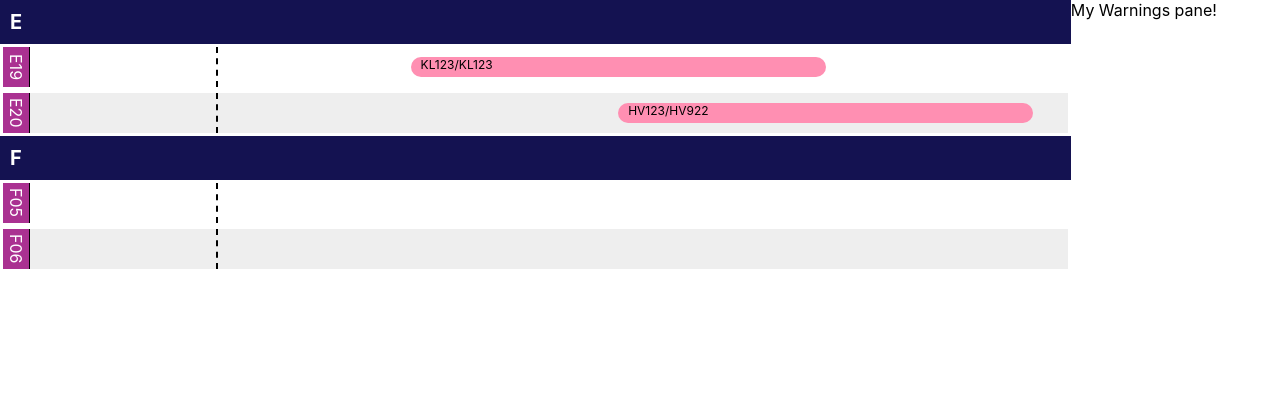
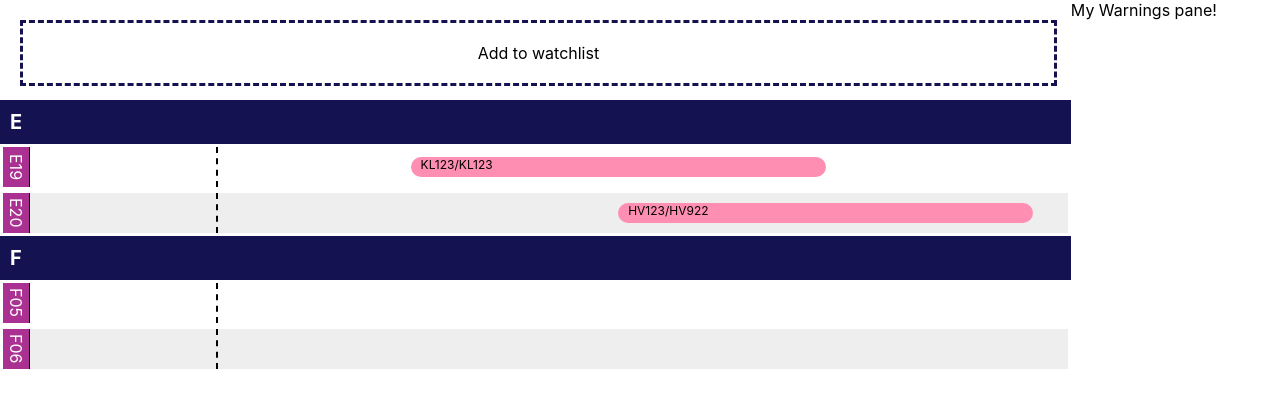
Before and after one commit to FlorisHoogenboom/react-gate-scheduler, a React (Create React App) app: page / in a window 1280 px wide. Shown: the top 408 px of the page. Built offline with nearby package versions, Linux system fonts and the light colour scheme.

Commit message:
Add ad to watchlist drop area.

```diff
--- a/src/App.js
+++ b/src/App.js
@@ -1,11 +1,16 @@
-import GateChart from './GateChart';
-import {ThemeProvider} from './theming';
 import {useEffect, useState} from 'react';
 import {
     DefaultBackwardWindowInSeconds,
     DefaultFowardWindowInSeconds,
     StartTime,
 } from './Constants';
+
+import {HTML5Backend} from 'react-dnd-html5-backend';
+import {DndProvider} from 'react-dnd';
+
+import {ThemeProvider} from './theming';
+import GateChart from './GateChart';
+import DropArea from './DropArea';
 
 function App() {
     const [time, setTime] = useState(
@@ -26,15 +31,25 @@ function App() {
 
     return (
         <ThemeProvider>
+            <DndProvider backend={HTML5Backend}>
                 <div style={{display: 'flex'}}>
+                    <div style={{width: '100%'}}>
+                        <div style={{width: '100%', height: '100px', padding: '20px', boxSizing: 'border-box'}}>
+                            <DropArea
+                                text="Add to watchlist"></DropArea>
+
+                        </div>
                         <GateChart
                             startTime={time}
                             forwardWindowInSeconds={DefaultFowardWindowInSeconds}
                             backwardWindowInSeconds={DefaultBackwardWindowInSeconds}></GateChart>
+
+                    </div>
                     <div style={{width: '250px'}}>
                         My Warnings pane!
                     </div>
                 </div>
+            </DndProvider>
         </ThemeProvider>
     );
 }
--- /dev/null
+++ b/src/DropArea.js
@@ -0,0 +1,57 @@
+import React from 'react';
+import {useDrop} from 'react-dnd';
+
+import {DragTypes} from './Constants';
+import {useTheme} from './theming';
+
+
+function DropArea({
+    style,
+    text,
+    ...props
+}) {
+    const theme = useTheme();
+
+    const [{canDrop, isOver}, dropRef] = useDrop(() => ({
+        accept: DragTypes.FLIGHT,
+        drop: (item, monitor) => {
+            console.log(item)
+        },
+        collect: (monitor) => ({
+            canDrop: !!monitor.canDrop(),
+            isOver: !!monitor.isOver(),
+        }),
+
+    }));
+
+    let rootStyle = {
+        border: '3px dashed',
+        borderColor: theme.primaryColor,
+        height: '100%',
+        width: '100%',
+        textAlign: 'center',
+        display: 'table',
+    };
+
+    const textStyle = {
+        display: 'table-cell',
+        verticalAlign: 'middle',
+    };
+
+    if (isOver) {
+        rootStyle = {
+            ...rootStyle,
+            backgroundColor: theme.highlightColor,
+        };
+    }
+
+    return (
+        <div
+            style={{...rootStyle, ...style}}
+            ref={dropRef}>
+            <span style={textStyle}>{text}</span>
+        </div>
+    );
+}
+
+export default DropArea;
--- a/src/GateChart.js
+++ b/src/GateChart.js
@@ -53,7 +53,6 @@ function GateChart({
     const theme = useTheme();
 
     const rootStyle = {
-        minHeight: '100%',
         width: '100%',
     };
 
@@ -87,7 +86,6 @@ function GateChart({
     };
 
     return (
-        <DndProvider backend={HTML5Backend}>
         <div style={{...rootStyle, ...style}} >
             {!!turnarounds && Object.entries(toNestedStructure(gateConfig, turnarounds)).map(([pierId, pier]) =>
                 <div key={pierId}>
@@ -119,7 +117,6 @@ function GateChart({
                 </div>,
             )}
         </div>
-        </DndProvider>
     );
 }
 
```
Lines whose indentation alone changed are shown as unchanged.
